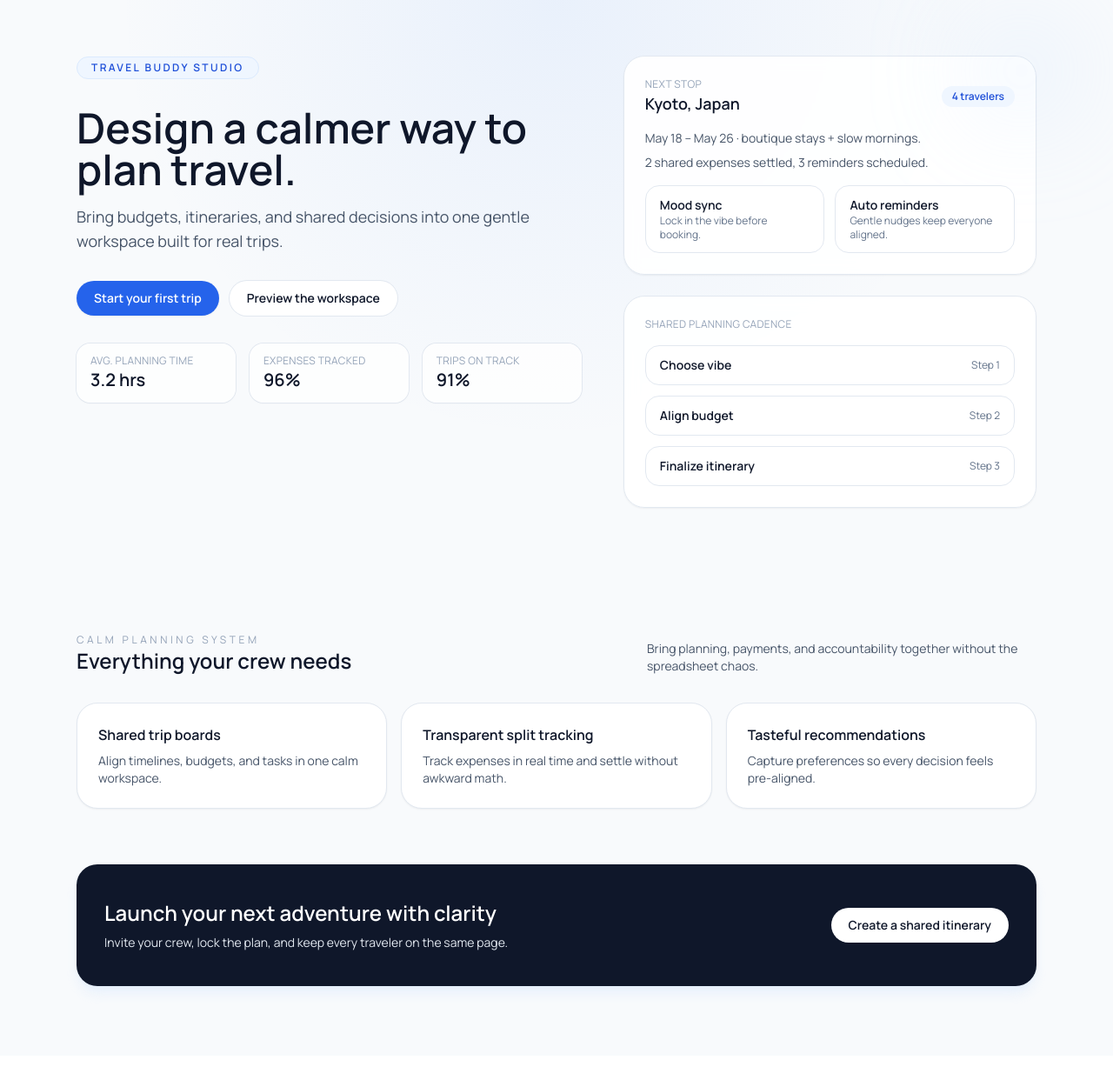
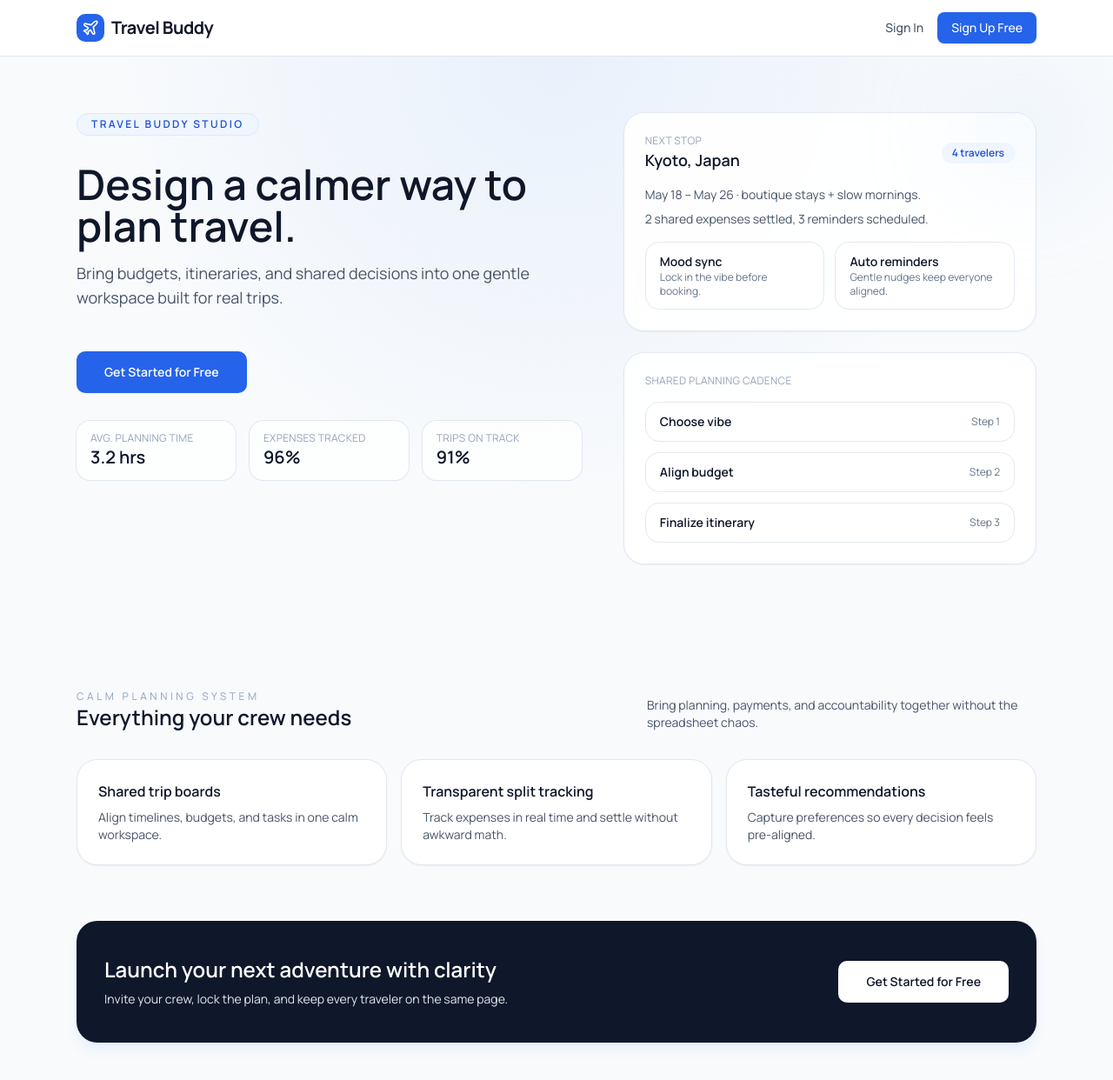
Before and after one commit to HuyTuanCoder/travel-buddy, a React (Vite) app in the folder frontend/: page / in a window 1280 px wide. Shown: the top 1242 px of the page at 87% size. Before the commit the page ends 1214 px from the top, so only its background shows below. Built offline with nearby package versions, Linux system fonts and the light colour scheme; no server answers.

Commit message:
feat: add universal layout and nav bar, update sign in/sign up flow

```diff
--- /dev/null
+++ b/frontend/src/components/layout/Navbar.tsx
@@ -0,0 +1,89 @@
+import { Link, useNavigate } from 'react-router-dom'
+import { Plane, LogOut, Settings, User } from 'lucide-react'
+import { useAuth } from '@/contexts/AuthContext'
+import { Button } from '@/components/ui/button'
+
+export default function Navbar() {
+  const { isAuthenticated, user, clearAuth } = useAuth()
+  const navigate = useNavigate()
+
+  const handleSignOut = () => {
+    clearAuth()
+    navigate('/')
+  }
+
+  return (
+    <header className="sticky top-0 z-50 w-full border-b border-slate-200 bg-white">
+      <div className="mx-auto flex h-16 w-full max-w-6xl items-center justify-between px-6">
+        {/* Left: Brand */}
+        <div className="flex items-center gap-8">
+          <Link to="/" className="flex items-center gap-2 group">
+            <div className="flex h-8 w-8 items-center justify-center rounded-lg bg-blue-600 text-white transition-colors group-hover:bg-blue-700">
+              <Plane className="h-5 w-5" />
+            </div>
+            <span className="text-xl font-bold tracking-tight text-slate-900">
+              Travel Buddy
+            </span>
+          </Link>
+
+          {/* Contextual Links */}
+          {isAuthenticated && (
+            <nav className="hidden md:flex items-center gap-6 text-sm font-medium text-slate-600">
+              <Link to="/trips" className="hover:text-slate-900 transition-colors">
+                Dashboards
+              </Link>
+            </nav>
+          )}
+        </div>
+
+        {/* Right: Auth / Profile */}
+        <div className="flex items-center gap-4">
+          {isAuthenticated ? (
+            <div className="flex items-center gap-4">
+              {/* Very simple profile actions for now, can be upgraded to a DropdownMenu later */}
+              <div className="flex items-center gap-2 text-sm font-medium text-slate-700">
+                <div className="flex h-8 w-8 items-center justify-center rounded-full bg-slate-100 border border-slate-200">
+                  <User className="h-4 w-4 text-slate-500" />
+                </div>
+                <span className="hidden sm:inline-block">{user?.email}</span>
+              </div>
+
+              <div className="h-4 w-[1px] bg-slate-200 hidden sm:block"></div>
+
+              <Link
+                to="/profile"
+                className="text-slate-500 hover:text-slate-900 transition-colors hidden sm:block"
+                title="Settings"
+              >
+                <Settings className="h-4 w-4" />
+              </Link>
+
+              <button
+                onClick={handleSignOut}
+                className="text-slate-500 hover:text-red-600 transition-colors"
+                title="Sign Out"
+              >
+                <LogOut className="h-4 w-4" />
+              </button>
+            </div>
+          ) : (
+            <>
+              <Link
+                to="/login"
+                className="text-sm font-medium text-slate-600 transition-colors hover:text-slate-900"
+              >
+                Sign In
+              </Link>
+              <Link
+                to="/register"
+                className="inline-flex h-9 items-center justify-center rounded-md bg-blue-600 px-4 py-2 text-sm font-medium text-white shadow transition-colors hover:bg-blue-700 focus-visible:outline-none focus-visible:ring-1 focus-visible:ring-blue-700"
+              >
+                Sign Up Free
+              </Link>
+            </>
+          )}
+        </div>
+      </div>
+    </header>
+  )
+}
--- /dev/null
+++ b/frontend/src/components/layout/RootLayout.tsx
@@ -0,0 +1,13 @@
+import { Outlet } from 'react-router-dom'
+import Navbar from './Navbar'
+
+export default function RootLayout() {
+  return (
+    <div className="min-h-screen bg-slate-50 flex flex-col">
+      <Navbar />
+      <div className="flex-1 w-full flex flex-col">
+        <Outlet />
+      </div>
+    </div>
+  )
+}
--- a/frontend/src/pages/landing/components/CallToAction.tsx
+++ b/frontend/src/pages/landing/components/CallToAction.tsx
@@ -1,3 +1,5 @@
+import { Link } from 'react-router-dom'
+
 export default function CallToAction() {
   return (
     <section className="mx-auto w-full max-w-6xl px-6 pb-20">
@@ -11,12 +13,12 @@ export default function CallToAction() {
             page.
           </p>
         </div>
-        <a
-          href="/register"
-          className="inline-flex items-center justify-center rounded-full bg-white px-5 py-2.5 text-sm font-semibold text-slate-900 transition hover:bg-slate-100"
+        <Link
+          to="/register"
+          className="inline-flex h-12 items-center justify-center rounded-lg bg-white px-8 text-sm font-semibold text-slate-900 transition hover:bg-slate-100 focus-visible:outline-none focus-visible:ring-2 focus-visible:ring-blue-500 focus-visible:ring-offset-2"
         >
-          Create a shared itinerary
-        </a>
+          Get Started for Free
+        </Link>
       </div>
     </section>
   )
--- a/frontend/src/pages/landing/components/HeroSection.tsx
+++ b/frontend/src/pages/landing/components/HeroSection.tsx
@@ -37,18 +37,12 @@ export default function HeroSection({
             </h1>
             <p className="text-lg text-slate-600">{subhead}</p>
           </div>
-          <div className="flex flex-wrap gap-3">
+          <div className="flex flex-wrap gap-4 pt-4">
             <Link
               to="/register"
-              className="inline-flex items-center justify-center rounded-full bg-blue-600 px-5 py-2.5 text-sm font-semibold text-white shadow-sm transition hover:bg-blue-700 focus-visible:outline-none focus-visible:ring-2 focus-visible:ring-blue-500 focus-visible:ring-offset-2"
+              className="inline-flex h-12 items-center justify-center rounded-lg bg-blue-600 px-8 text-sm font-semibold text-white shadow-sm transition hover:bg-blue-700 focus-visible:outline-none focus-visible:ring-2 focus-visible:ring-blue-500 focus-visible:ring-offset-2"
             >
-              Start your first trip
-            </Link>
-            <Link
-              to="/login"
-              className="inline-flex items-center justify-center rounded-full bg-white px-5 py-2.5 text-sm font-semibold text-slate-900 ring-1 ring-slate-200 transition hover:bg-slate-50 focus-visible:outline-none focus-visible:ring-2 focus-visible:ring-blue-500 focus-visible:ring-offset-2"
-            >
-              Preview the workspace
+              Get Started for Free
             </Link>
           </div>
           <div className="grid gap-4 sm:grid-cols-3">
```
Also changed, not shown: frontend/src/main.tsx (+10 -4 lines), 1 other file (tests, documents, lock files or other folders).
